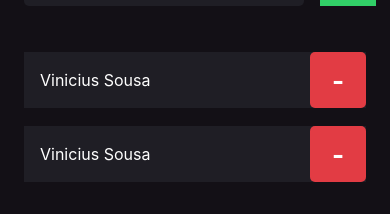
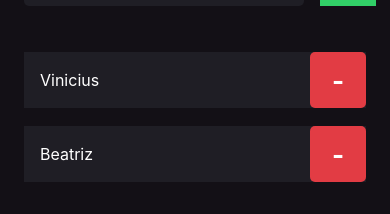
Before and after one commit to viniciusxsousa/imhere, a React Native app: screen / in a window 390 px wide. Shown: the part 195-409 px from the top of the page. Built offline with nearby package versions, Linux system fonts and the light colour scheme.

Commit message:
adaptando o component para receber props

```diff
--- a/src/components/Participants/index.tsx
+++ b/src/components/Participants/index.tsx
@@ -2,10 +2,16 @@ import { View, Text, TouchableOpacity } from "react-native"
 
 import { styles } from "./styles"
 
-export function Participants() {
+type Props = {
+    name: string,
+}
+
+export function Participants({name}: Props) {
     return (
         <View style={styles.container}>
-            <Text style={styles.name} >Vinicius Sousa</Text>
+            <Text style={styles.name} >
+                {name}
+            </Text>
             <TouchableOpacity style={styles.button} >
                 <Text style={styles.btnText} >-</Text>
             </TouchableOpacity>
--- a/src/screens/Home/index.tsx
+++ b/src/screens/Home/index.tsx
@@ -29,8 +29,8 @@ export function Home() {
             </TouchableOpacity>
         </View>
 
-        <Participants/>
-        <Participants/>
+        <Participants  name='Vinicius'/>
+        <Participants name='Beatriz' />
 
       </View>
     )
```
